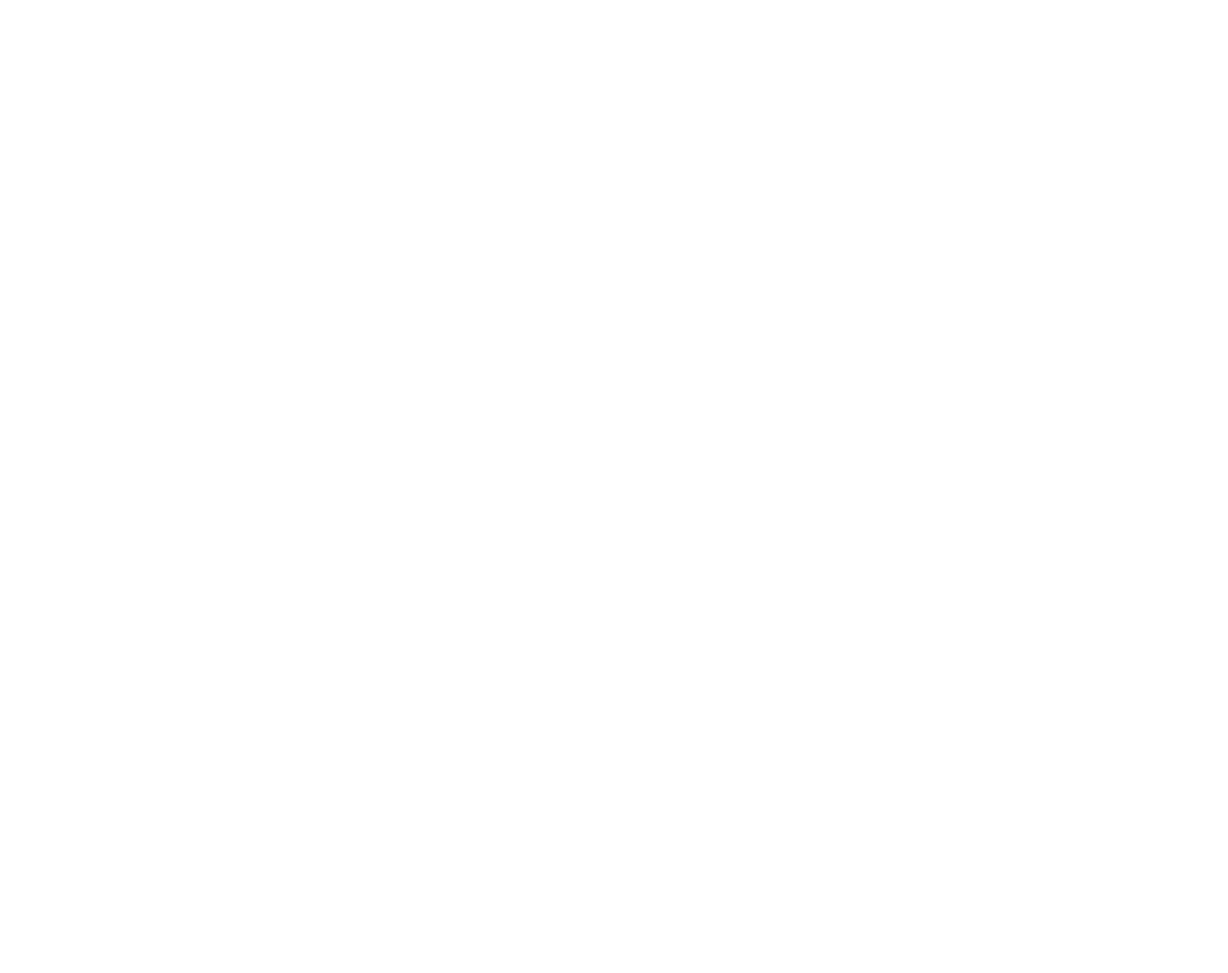
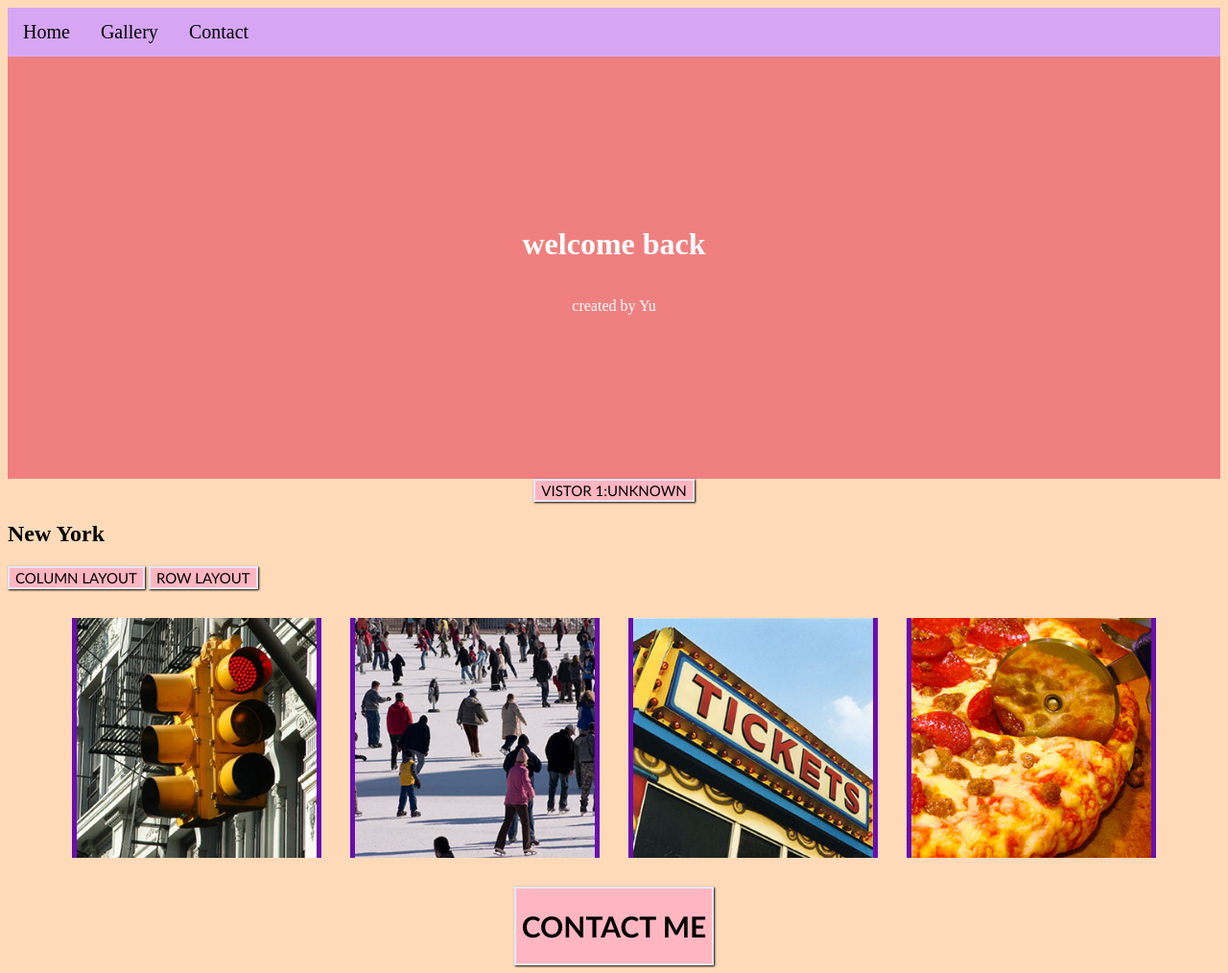
Before and after one commit to Yuuuuu14/DevWeb, a plain HTML site: page spring break/homework/index.html in a window 1280 px wide. Shown: the whole page at 96% size. Before the commit the page ends 800 px from the top, so only its background shows below. Drawn offline with Linux system fonts and the light colour scheme.

Commit message:
initial commit

```diff
--- a/spring break/homework/index.html
+++ b/spring break/homework/index.html
@@ -1,3 +1,52 @@
 <html>
-    <head></head>
+    <head>
+        <title>spring break website</title>
+        <link rel="stylesheet" href="style.css">
+        <script type="module" src="js.js"></script>
+    </head>
+    <body>
+        <div class="guideline">
+            <a href="#home">Home</a>
+            <a href="#gallery">Gallery</a>
+            <a href="#contact">Contact</a>
+        </div>
+        <div class="home" id="home">
+            <h1>welcome back</h1>
+            <p>created by Yu</p>
+
+        </div>
+        <div class="button1">
+            <button type="button1">Vistor 1:Unknown</button>
+            </div>
+        <div class="gallery" id="gallery">
+            <h2>New York</h2>
+            <button onclick="document.getElementById('transform-picture').style.flexDirection='column'"
+      >
+        Column Layout
+      </button>
+      <button onclick="document.getElementById('transform-picture').style.flexDirection='row'"
+      >
+        Row Layout
+      </button>
+            <div class="transform-picture" id="transform-picture">
+              <div class="transform-box scale">
+                <img src="about/color/traffic.jpg" />
+              </div>
+              <div class="transform-box rotate">
+                <img src="about/color/skating.jpg" />
+              </div>
+              <div class="transform-box skew">
+                <img src="about/color/tickets.jpg" />
+              </div>
+              <div class="transform-box translate">
+                <img src="about/color/pizza.jpg" />
+              </div>
+            </div>
+          </div>
+          <div class="contact" id="contact">
+            <a href="mailto:yl11519@nyu.edu"><button type="button">
+            <h1 align="center">Contact me</h1>
+        </button></a>
+        </div>
+    </body>
 </html>
--- /dev/null
+++ b/spring break/homework/js.js
@@ -0,0 +1,8 @@
+function updateName() {
+    const name = prompt("Enter a new name");
+    button.textContent = `Player 1: ${name}`;
+  }
+
+  const button = document.querySelector("button");
+
+  button.addEventListener("click", updateName);
--- a/spring break/homework/style.css
+++ b/spring break/homework/style.css
@@ -0,0 +1,95 @@
+body{
+    background-color: peachpuff;
+}
+.home {
+    height: 400px;
+    background-color: lightcoral;
+    color: white;
+    display: flex;
+    flex-direction: column;
+    justify-content: center;
+    align-items: center;
+    text-align: center;
+    padding: 20px;
+  }
+  .guideline{
+    overflow: hidden;
+    background-color: rgb(214, 166, 245);
+    position: sticky;
+    top: 0;
+  }
+  .guideline a {
+    float: left;
+    color: black;
+    text-align: center;
+    padding: 14px 16px;
+    text-decoration: none;
+    font-size: 20px;
+  }
+    .guideline a:hover {
+    background-color: lightpink;
+  }
+  .transform-picture {
+    display: flex;
+    flex-wrap: wrap;
+    justify-content: center;
+    gap: 30px;
+    margin: 30px 0;
+  }
+
+  .transform-box {
+    width: 260px;
+    height: 250px;
+    background-color: #6a0dad;
+    color: white;
+    display: flex;
+    justify-content: center;
+    align-items: center;
+    text-align: center;
+    font-weight: bold;
+    transition: all 0.2s ease;
+    cursor: pointer;
+  }
+
+  .transform-box img {
+    width: 250px;
+    height: 250px;
+  }
+
+  .scale:hover {
+    transform: scale(1.5);
+  }
+
+  .rotate:hover {
+    transform: rotate(90deg);
+  }
+
+  .skew:hover {
+    transform: skew(20deg, 10deg);
+  }
+
+  .translate:hover {
+    transform: translate(30px, -30px);
+  }
+  button{
+    cursor: pointer;
+}
+  .contact{
+    display: flex;
+    justify-content: center;
+    align-items: center;
+  }
+  button{
+    font-family: 'Gill Sans', 'Gill Sans MT', Calibri, 'Trebuchet MS', sans-serif;
+  font-size: 15px;
+  text-transform: uppercase;
+  border: 2px solid lavender;
+  background-color: lightpink;
+  color:black;
+  box-shadow: 1px 1px 2px;
+ }
+ .button1{
+    display: flex;
+    justify-content: center;
+    align-items: center;
+ }
```
Also changed, not shown: spring break/homework/about/color/chinese-food.jpg (added), spring break/homework/about/color/fdny.jpg (added), spring break/homework/about/color/pizza.jpg (added), spring break/homework/about/color/skating.jpg (added), spring break/homework/about/color/tickets.jpg (added), spring break/homework/about/color/traffic.jpg (added), 1 other file.
